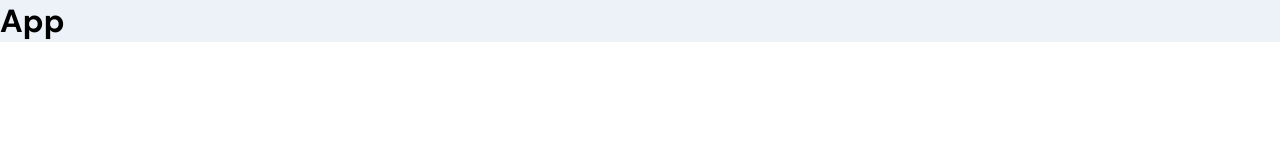
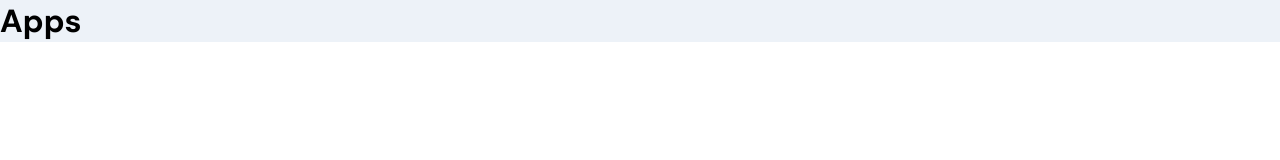
Before and after one commit to Afoojnr/afoo.dev, a React (Create React App) app: page / in a window 1280 px wide. Shown: the top 160 px of the page. Built offline with nearby package versions, Linux system fonts and the light colour scheme.

Commit message:
second commit

```diff
--- a/src/App.js
+++ b/src/App.js
@@ -5,7 +5,7 @@ import './App.scss'
 const App = () => {
   return (
     <div className='app'>
-      <h1>App</h1>
+      <h1>Apps</h1>
       {/* <Navbar/>
       <Header />
       <About />
```
